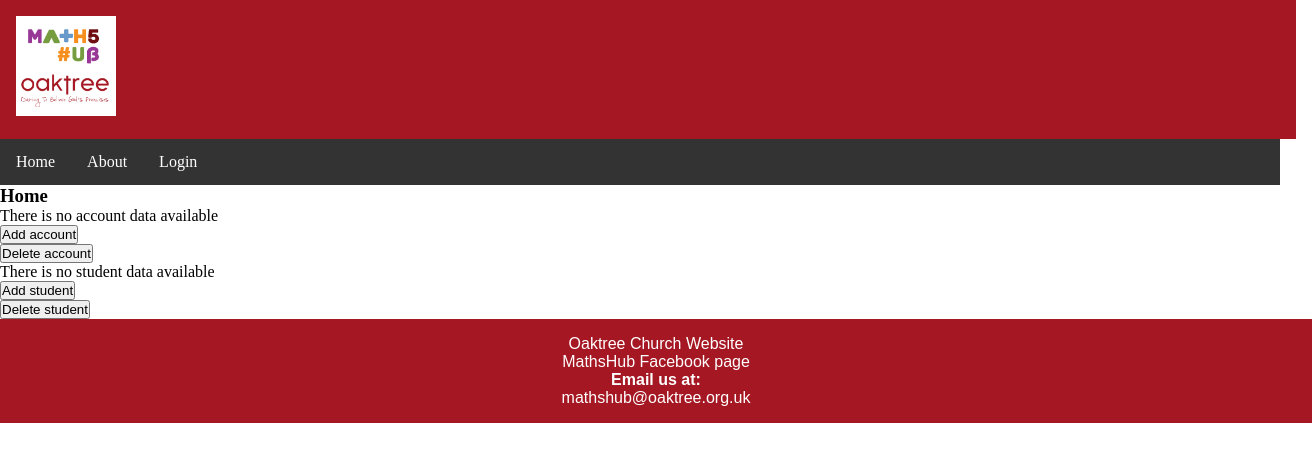
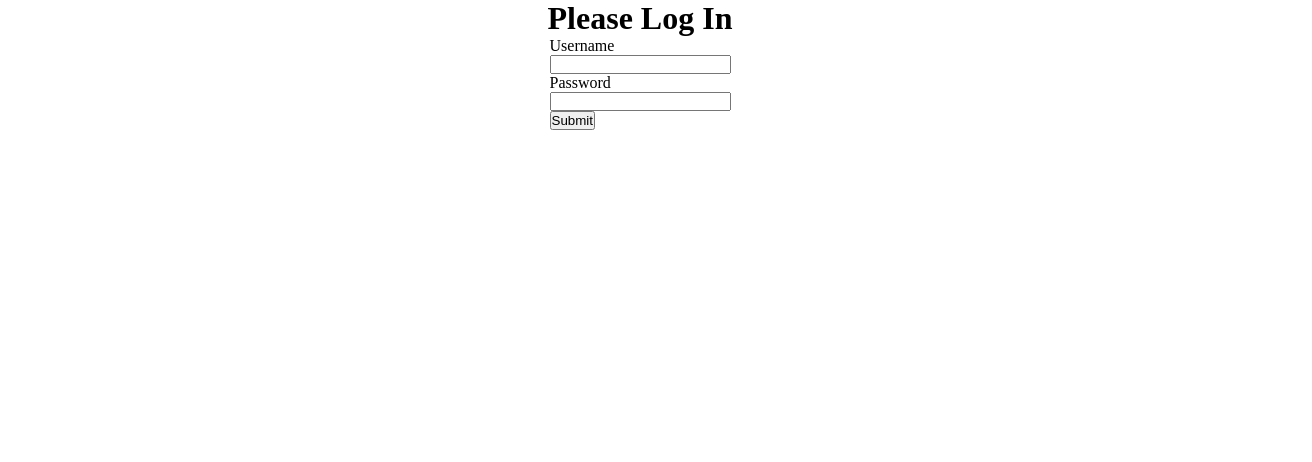
Before and after one commit to woonsimtan/mathshub-website, a React (Create React App) app in the folder client/: page / in a window 1280 px wide. Shown: the top 462 px of the page, 1312 px wide, since content can reach past the window. Built offline with nearby package versions, Linux system fonts and the light colour scheme; no server answers.

Commit message:
use token

```diff
--- a/client/src/App.js
+++ b/client/src/App.js
@@ -4,12 +4,21 @@
 import Navbar from './components/navbar';
 import About from "./pages/About"
 import Home from "./pages/Home"
-import Login from "./pages/Login"
+// import Login from "./pages/Login"
 import StudentProfile from './pages/StudentProfile';
 import Header from './components/header';
+import Login from './components/Login/Login';
+import useToken from './components/useToken';
+
+
 
 function App() {
 
+  const { token, setToken } = useToken();
+
+  if(!token) {
+    return <Login setToken={setToken} />
+  }
   return (
     <div>
     <Header/>
--- /dev/null
+++ b/client/src/components/Login/Login.css
@@ -0,0 +1,5 @@
+.login-wrapper {
+    display: flex;
+    flex-direction: column;
+    align-items: center;
+}
--- /dev/null
+++ b/client/src/components/Login/Login.js
@@ -0,0 +1,51 @@
+import React, { useState } from 'react';
+import PropTypes from 'prop-types';
+import './Login.css';
+
+async function loginUser(credentials) {
+    return fetch('http://localhost:3001/login', {
+      method: 'POST',
+      headers: {
+        'Content-Type': 'application/json'
+      },
+      body: JSON.stringify(credentials)
+    })
+      .then(data => data.json())
+   }
+
+export default function Login({ setToken }) {
+    const [username, setUserName] = useState();
+  const [password, setPassword] = useState();
+
+  const handleSubmit = async e => {
+    e.preventDefault();
+    const token = await loginUser({
+      username,
+      password
+    });
+    setToken(token);
+  }
+
+  return(
+    <div className="login-wrapper">
+      <h1>Please Log In</h1>
+      <form onSubmit={handleSubmit}>
+        <label>
+          <p>Username</p>
+          <input type="text" onChange={e => setUserName(e.target.value)}/>
+        </label>
+        <label>
+          <p>Password</p>
+          <input type="password" onChange={e => setPassword(e.target.value)}/>
+        </label>
+        <div>
+          <button type="submit">Submit</button>
+        </div>
+      </form>
+    </div>
+  )
+}
+
+Login.propTypes = {
+    setToken: PropTypes.func.isRequired
+  }
--- /dev/null
+++ b/client/src/components/useToken.js
@@ -0,0 +1,21 @@
+import { useState } from 'react';
+
+export default function useToken() {
+  const getToken = () => {
+    const tokenString = sessionStorage.getItem('token');
+    const userToken = JSON.parse(tokenString);
+    return userToken && userToken.token
+  };
+
+  const [token, setToken] = useState(getToken());
+
+  const saveToken = userToken => {
+    sessionStorage.setItem('token', JSON.stringify(userToken));
+    setToken(userToken.token);
+  };
+
+  return {
+    setToken: saveToken,
+    token
+  }
+}
--- a/package.json
+++ b/package.json
@@ -10,11 +10,14 @@
   "license": "ISC",
   "dependencies": {
     "body-parser": "^1.20.0",
-    "express": "^4.18.1",
     "express-session": "^1.17.3",
     "pg": "^8.7.3",
     "pg-hstore": "^2.3.4",
     "react": "^18.2.0",
     "react-router-dom": "^6.3.0"
+  },
+  "devDependencies": {
+    "cors": "^2.8.5",
+    "express": "^4.18.1"
   }
 }
```
Also changed, not shown: 2 other files (tests, documents, lock files or other folders).
